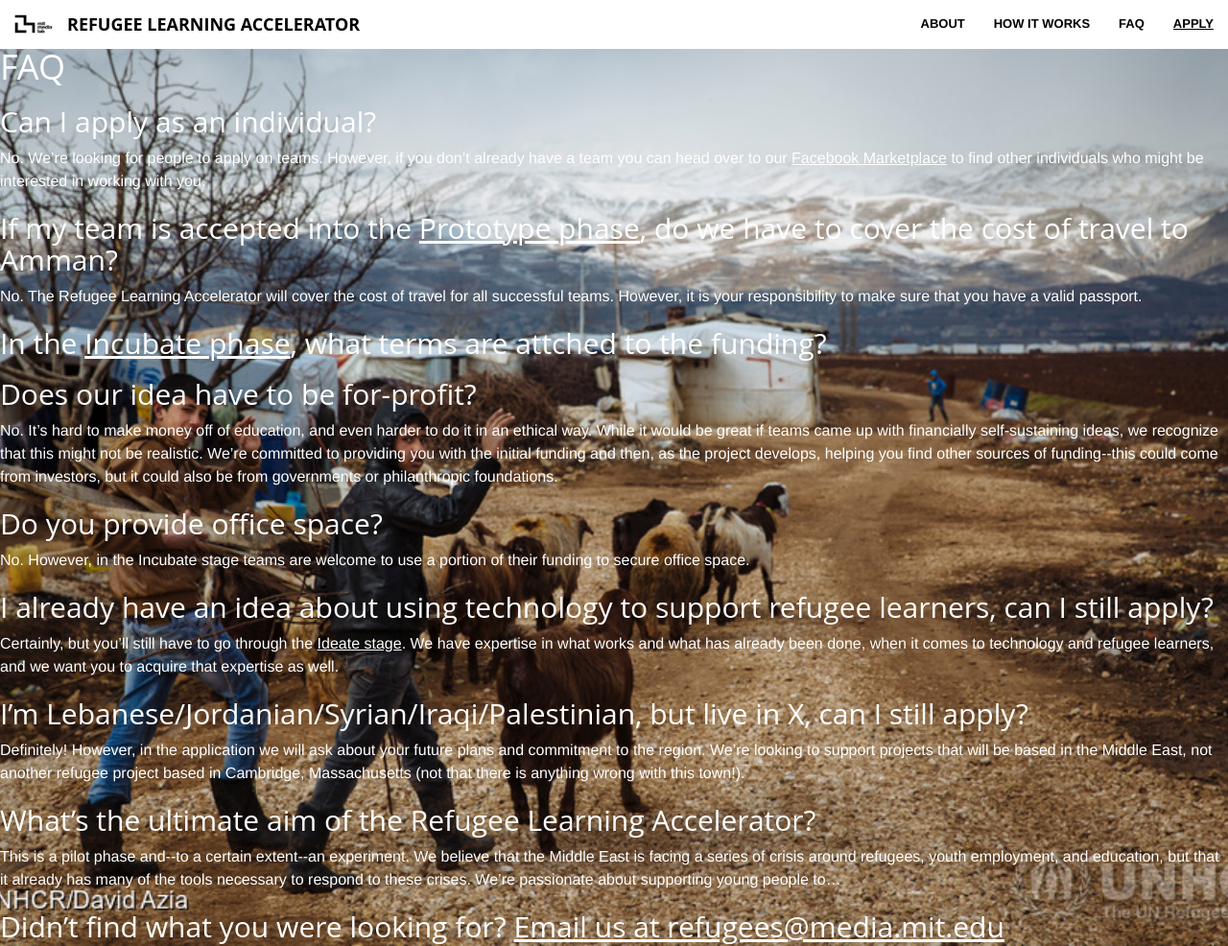
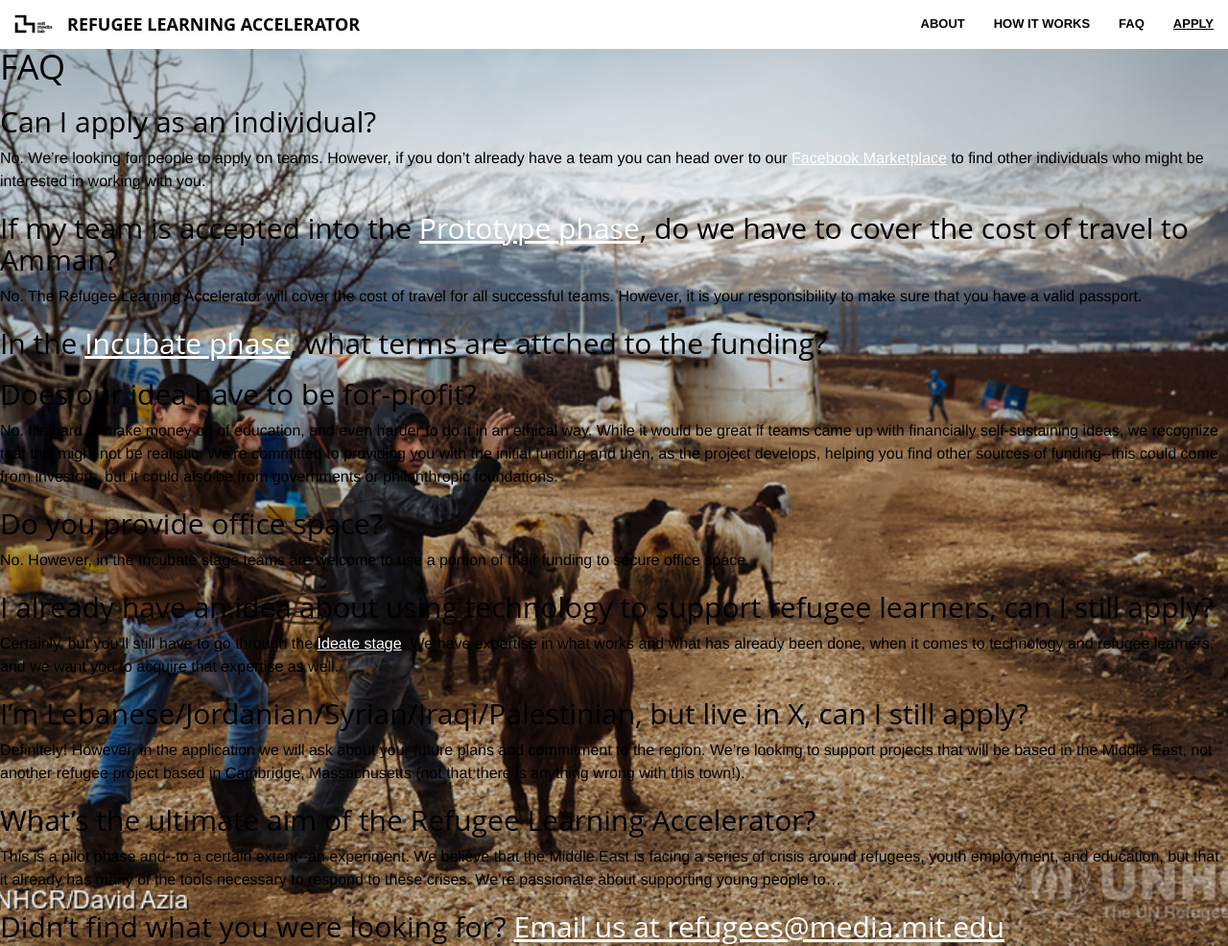
Before and after one commit to Refugee-Learning-Accelerator/Refugee-Learning-Accelerator.github.io, a Jekyll site: the page FAQ/index.html, which Jekyll copies as it is, in a window 1280 px wide and 986 px high. Shown: the whole window at 96% size. Built offline with Jekyll 4.4.1, drawn with Linux system fonts in a browser that asks for light colours; nearby versions of some CDN libraries.

Commit message:
Update main.css

```diff
--- a/css/main.css
+++ b/css/main.css
@@ -69,6 +69,7 @@
 }
 header.FAQ {
     background-image: url("/Goats_FAQ_Background.jpg");
+    color: #000000
 }
 hr {
     border-color: #000000;
```
